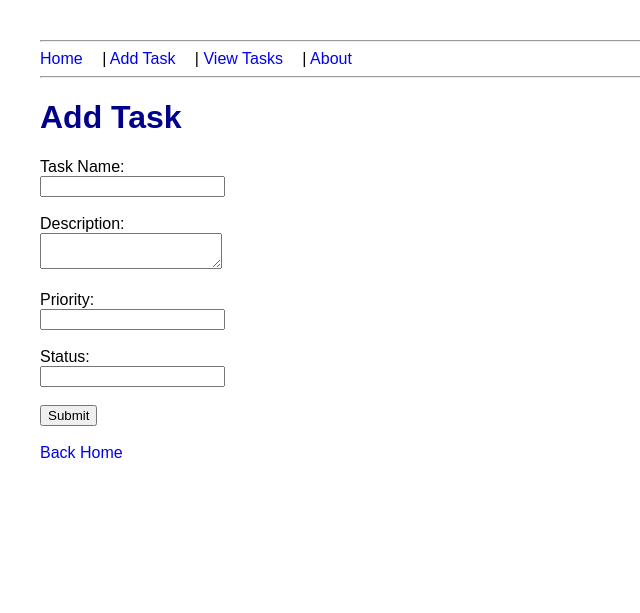
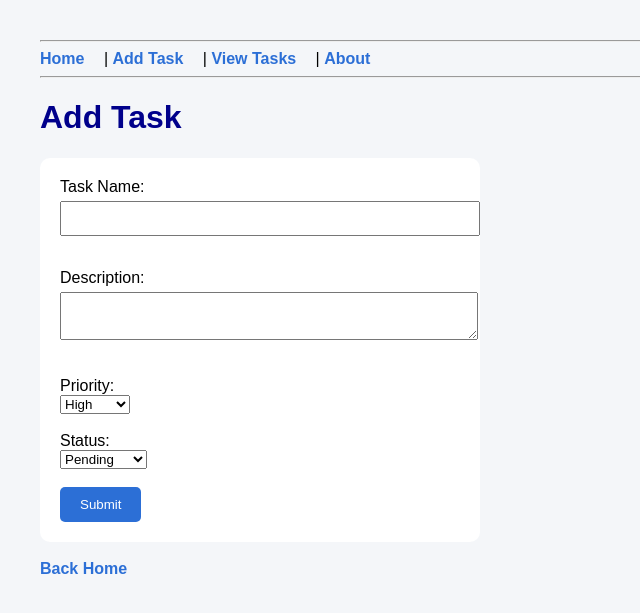
Before and after one commit to Diexied/internship-task-tracker, a Django app: page /add-task/ in a window 1280 px wide. Shown: the top 613 px of the page, without its empty margins (0-640 px from the left). Run offline with Django 5.2, Linux system fonts and the light colour scheme.

Commit message:
Final TaskFlow Manager updates

```diff
--- a/templates/add_task.html
+++ b/templates/add_task.html
@@ -3,6 +3,83 @@
 <head>
     <title>Add Task</title>
     <style>
+        body{
+
+    font-family: Arial, sans-serif;
+
+    background-color:#f4f6f9;
+
+    margin:40px;
+
+}
+
+h1{
+
+    color:#2c6fd6;
+
+}
+
+a{
+
+    text-decoration:none;
+
+    color:#2c6fd6;
+
+    font-weight:bold;
+
+}
+
+a:hover{
+
+    color:#174a9c;
+
+}
+
+form{
+
+    background:white;
+
+    padding:20px;
+
+    border-radius:10px;
+
+    width:400px;
+
+}
+
+input, textarea{
+
+    width:100%;
+
+    padding:8px;
+
+    margin-top:5px;
+
+    margin-bottom:15px;
+
+}
+
+button{
+
+    background:#2c6fd6;
+
+    color:white;
+
+    border:none;
+
+    padding:10px 20px;
+
+    border-radius:5px;
+
+    cursor:pointer;
+
+}
+
+button:hover{
+
+    background:#174a9c;
+
+}
 body{
     font-family: Arial;
     margin: 40px;
@@ -42,10 +119,18 @@ a{
     <textarea name="description"></textarea><br><br>
 
     <label>Priority:</label><br>
-    <input type="text" name="priority"><br><br>
+    <select name="priority">
+    <option>High</option>
+    <option>Medium</option>
+    <option>Low</option>
+</select><br><br>
 
     <label>Status:</label><br>
-    <input type="text" name="status"><br><br>
+    <select name="status">
+    <option>Pending</option>
+    <option>Ongoing</option>
+    <option>Completed</option>
+</select><br><br>
 
     <button type="submit">Submit</button>
 </form>
```
Also changed, not shown: templates/about.html (+40 -7 lines), templates/home.html (+79 -2 lines), templates/view_tasks.html (+88 -13 lines).
